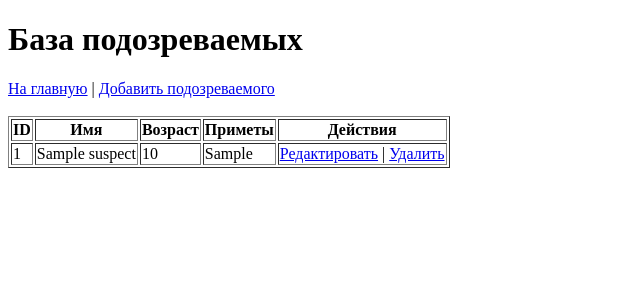
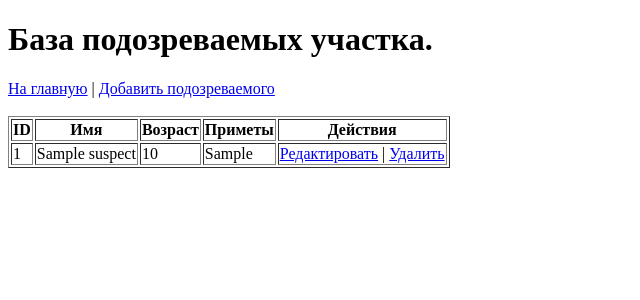
Before and after one commit to Mirstutrun/police-cicd, a Flask app: page /suspects in a window 1280 px wide. Shown: the top 300 px of the page, without its empty margins (0-640 px from the left). Run offline with Flask 3, Linux system fonts and the light colour scheme; tables that the repository leaves empty hold one stand-in row (values such as "Sample post").

Commit message:
изменил заголовок подозреваемых

```diff
--- a/templates/suspects.html
+++ b/templates/suspects.html
@@ -2,7 +2,7 @@
 <html lang="ru">
 <head><meta charset="UTF-8"><title>Подозреваемые</title></head>
 <body>
-    <h1>База подозреваемых</h1>
+    <h1>База подозреваемых участка.</h1>
     <a href="/">На главную</a> | <a href="/add_suspect">Добавить подозреваемого</a><br><br>
     <table border="1">
         <tr><th>ID</th><th>Имя</th><th>Возраст</th><th>Приметы</th><th>Действия</th></tr>
```
